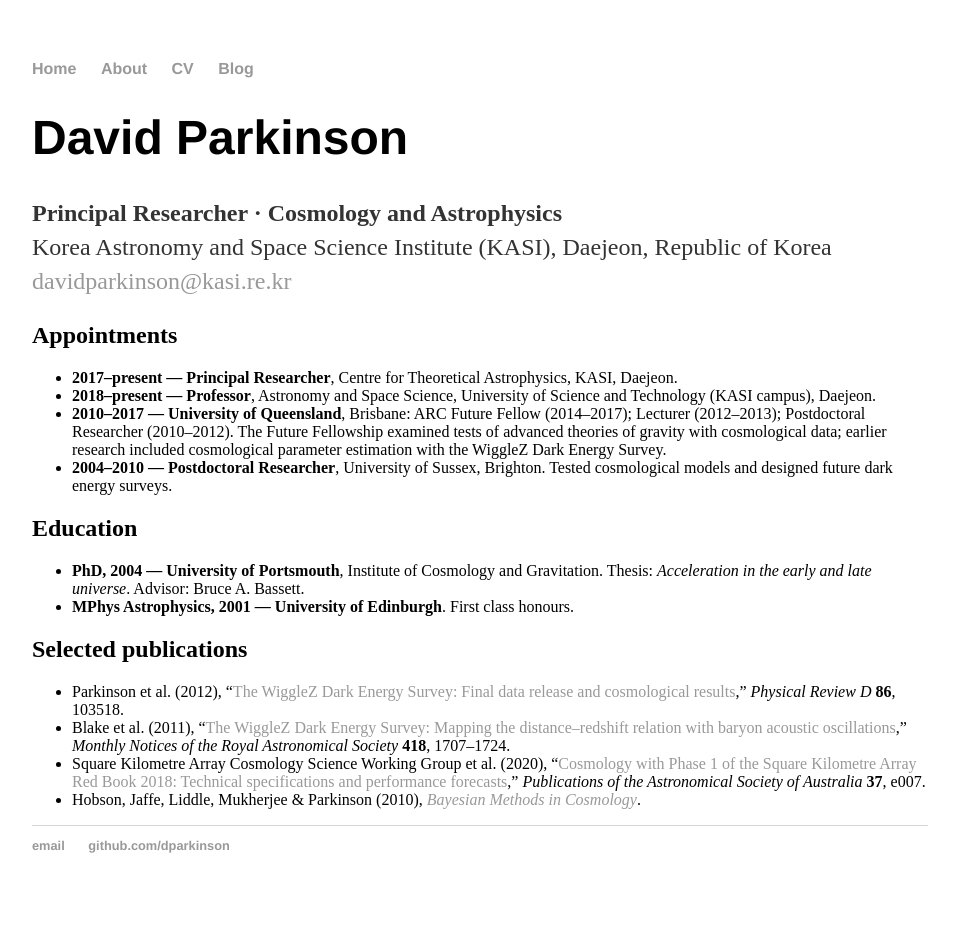
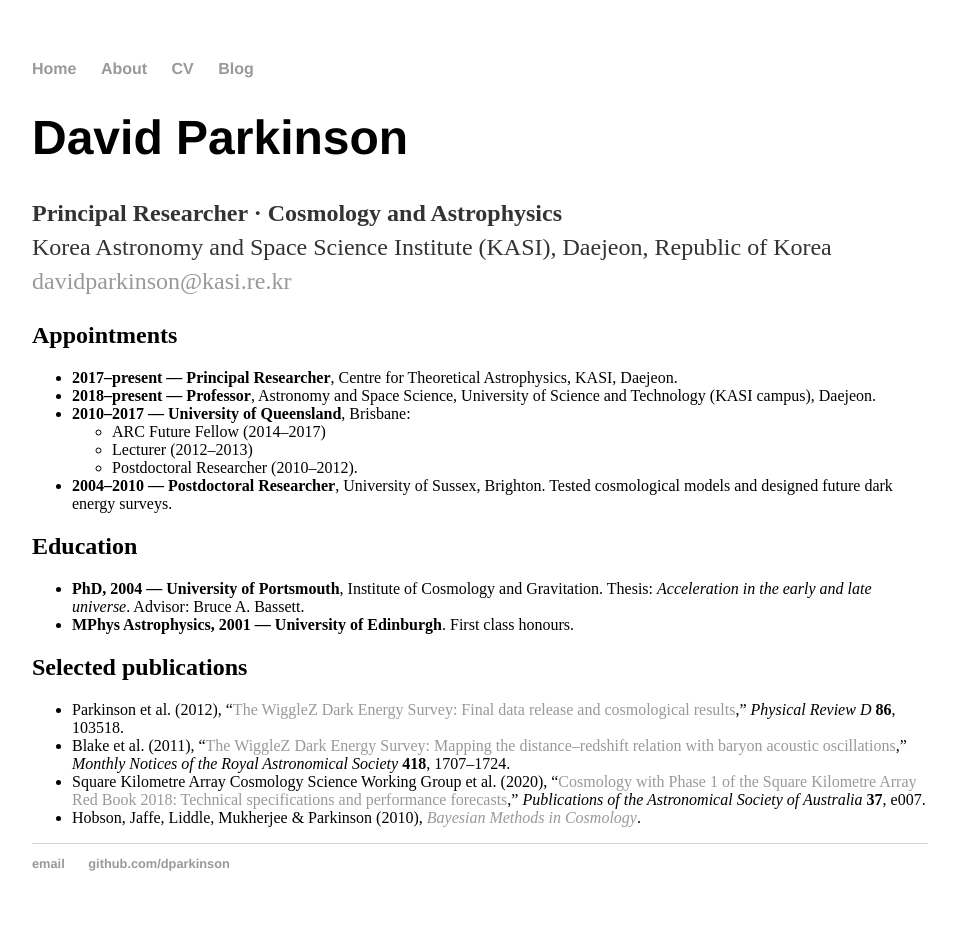
Before and after one commit to dparkins/dparkins.github.io, a Jekyll site: the page built from cv/index.md, in a window 1280 px wide. Shown: the whole page, without its empty margins (160-1119 px from the left). Built offline with Jekyll 4.4.1, drawn with Linux system fonts in a browser that asks for light colours; our own code applies the rules of GitHub Pages for plain Markdown files.

Commit message:
Update index.md

```diff
--- a/cv/index.md
+++ b/cv/index.md
@@ -8,7 +8,10 @@ Korea Astronomy and Space Science Institute (KASI), Daejeon, Republic of Korea
 
 - **2017–present — Principal Researcher**, Centre for Theoretical Astrophysics, KASI, Daejeon.
 - **2018–present — Professor**, Astronomy and Space Science, University of Science and Technology (KASI campus), Daejeon.
-- **2010–2017 — University of Queensland**, Brisbane: ARC Future Fellow (2014–2017); Lecturer (2012–2013); Postdoctoral Researcher (2010–2012). The Future Fellowship examined tests of advanced theories of gravity with cosmological data; earlier research included cosmological parameter estimation with the WiggleZ Dark Energy Survey.
+- **2010–2017 — University of Queensland**, Brisbane:
+  - ARC Future Fellow (2014–2017)
+  - Lecturer (2012–2013)
+  - Postdoctoral Researcher (2010–2012).
 - **2004–2010 — Postdoctoral Researcher**, University of Sussex, Brighton. Tested cosmological models and designed future dark energy surveys.
 
 ## Education
```
